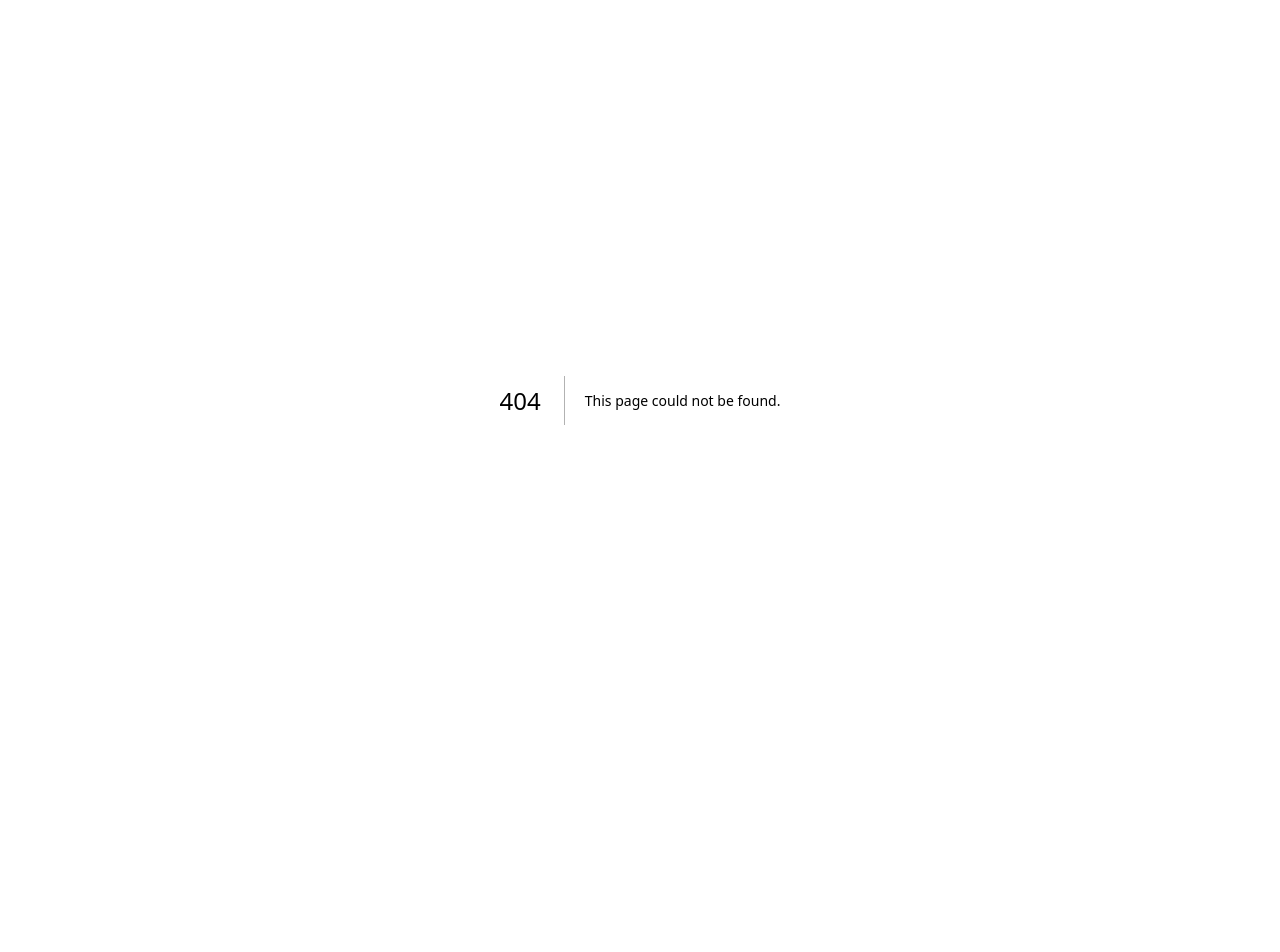
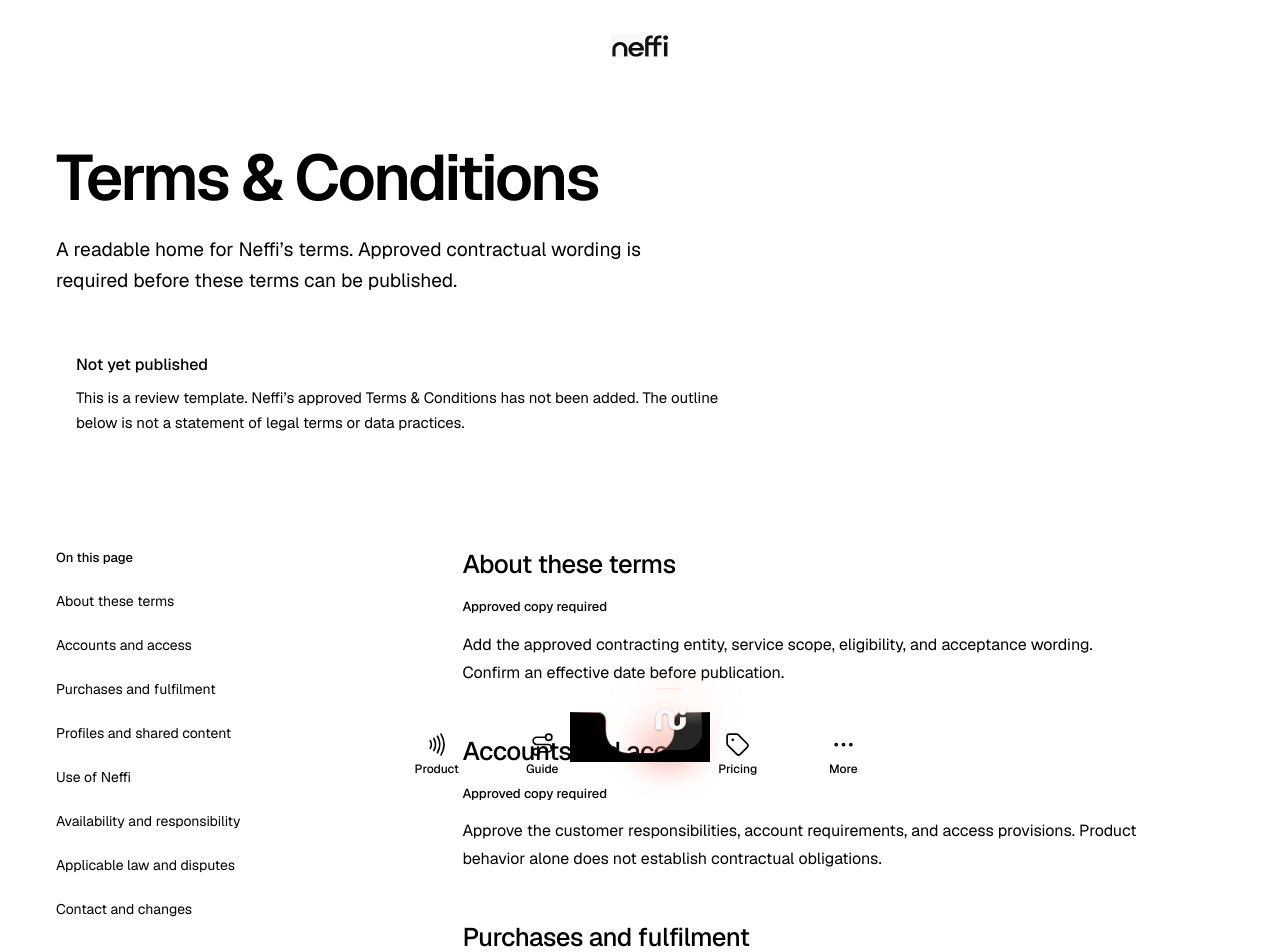
Before and after one commit to iyawnnn/neffi, a Next.js app: page /terms in a window 1280 px wide. Before the commit this address had no page. Shown: the top 952 px of the page. Before the commit the page ends 800 px from the top, so only its background shows below. Built offline with nearby package versions, Linux system fonts and the light colour scheme.

Commit message:
feat(marketing): add legal review layouts and wire page links

```diff
--- /dev/null
+++ b/src/app/(marketing)/legal-page.tsx
@@ -0,0 +1,48 @@
+import Link from "next/link";
+import { MarketingPageHeader } from "./marketing-page";
+import "./legal.css";
+
+export type LegalSection = { id: string; title: string; requiredCopy: string };
+
+export function LegalPage({ title, introduction, sections }: {
+  title: string; introduction: string; sections: LegalSection[];
+}) {
+  return (
+    <main className="mp-page legal-page">
+      <MarketingPageHeader />
+      <header className="mp-section legal-header">
+        <div className="mp-container">
+          <h1 className="mp-title">{title}</h1>
+          <p className="mp-lead">{introduction}</p>
+          <div className="legal-status" role="note">
+            <h2>Not yet published</h2>
+            <p>This is a review template. Neffi’s approved {title} has not been added. The outline below is not a statement of legal terms or data practices.</p>
+          </div>
+        </div>
+      </header>
+
+      <div className="mp-section legal-body">
+        <div className="mp-container legal-columns">
+          <nav aria-label={`${title} contents`} className="legal-contents">
+            <p>On this page</p>
+            <ul>{sections.map(({ id, title: sectionTitle }) => <li key={id}><a href={`#${id}`}>{sectionTitle}</a></li>)}</ul>
+          </nav>
+          <div className="legal-reading">
+            {sections.map(({ id, title: sectionTitle, requiredCopy }) => (
+              <section id={id} key={id} aria-labelledby={`${id}-heading`}>
+                <h2 id={`${id}-heading`}>{sectionTitle}</h2>
+                <p className="legal-pending">Approved copy required</p>
+                <p>{requiredCopy}</p>
+              </section>
+            ))}
+            <aside className="legal-help">
+              <h2>Need help with Neffi?</h2>
+              <p>For help with a card or account, use the existing support page.</p>
+              <Link href="/support" className="mp-text-link">Contact support <span aria-hidden>→</span></Link>
+            </aside>
+          </div>
+        </div>
+      </div>
+    </main>
+  );
+}
--- /dev/null
+++ b/src/app/(marketing)/legal.css
@@ -0,0 +1,23 @@
+.legal-header { padding-top: clamp(2.5rem, 6vw, 5rem); padding-bottom: 2.5rem; }
+.legal-header .mp-title { max-width: 18ch; font-size: clamp(2.5rem, 5vw, 4rem); }
+.legal-header .mp-lead { max-width: 40rem; }
+.legal-status { max-width: 44rem; margin-top: 2rem; padding: 1.5rem 0 1.5rem 1.25rem; border-left: 1px solid var(--brand); }
+.legal-status h2 { font-size: 1rem; font-weight: 500; }
+.legal-status p { margin-top: 0.5rem; color: var(--fg-secondary); font-size: 0.9375rem; line-height: 1.7; }
+.legal-body { padding-top: 1rem; }
+.legal-columns { display: grid; gap: 3rem; border-top: 1px solid var(--border-strong); padding-top: 2rem; }
+.legal-contents { align-self: start; }
+.legal-contents > p { margin-bottom: 0.75rem; font-size: 0.8125rem; font-weight: 500; }
+.legal-contents ul { display: grid; grid-template-columns: repeat(2, minmax(0, 1fr)); column-gap: 1rem; }
+.legal-contents a { display: flex; min-height: 2.75rem; align-items: center; padding-block: 0.5rem; color: var(--fg-secondary); font-size: 0.875rem; line-height: 1.5; }
+.legal-reading { width: 100%; max-width: 43rem; min-width: 0; }
+.legal-reading > section + section { margin-top: 3rem; }
+.legal-reading h2 { font-size: clamp(1.375rem, 2vw, 1.75rem); font-weight: 500; line-height: 1.25; letter-spacing: -0.02em; }
+.legal-reading p { margin-top: 0.75rem; color: var(--fg-secondary); font-size: 1rem; line-height: 1.75; }
+.legal-reading .legal-pending { margin-top: 1rem; color: var(--action-text); font-size: 0.8125rem; font-weight: 500; }
+.legal-help { margin-top: 3.5rem; padding-top: 2rem; border-top: 1px solid var(--border-strong); }
+@media (min-width: 900px) {
+  .legal-columns { grid-template-columns: minmax(0, 0.75fr) minmax(0, 1.75fr); gap: 5rem; }
+  .legal-contents { position: sticky; top: 2rem; }
+  .legal-contents ul { grid-template-columns: minmax(0, 1fr); }
+}
--- a/src/app/(marketing)/marketing-footer.tsx
+++ b/src/app/(marketing)/marketing-footer.tsx
@@ -11,7 +11,7 @@
   {
     title: "Explore",
     id: "footer-explore",
-    items: [{ label: "Home", href: "/" }, { label: "Product" }, { label: "Guide" }, { label: "Pricing" }],
+    items: [{ label: "Home", href: "/" }, { label: "Product", href: "/product" }, { label: "Guide", href: "/guide" }, { label: "Pricing", href: "/pricing" }],
   },
   {
     title: "Neffi",
@@ -19,7 +19,7 @@
     items: [
       { label: "Activate your card", href: "/activate" },
       { label: "Sign in", href: "/sign-in" },
-      { label: "Help" },
+      { label: "Help", href: "/help" },
       { label: "Support", href: "/support" },
     ],
   },
@@ -83,9 +83,9 @@
         </div>
 
         <div className="marketing-footer-legal">
-          <span className="marketing-footer-link marketing-footer-legal-link marketing-footer-terms">Terms &amp; Conditions</span>
+          <Link href="/terms" className="marketing-footer-link marketing-footer-legal-link marketing-footer-terms">Terms &amp; Conditions</Link>
           <p className="marketing-footer-copyright">© 2026 Neffi. All rights reserved.</p>
-          <span className="marketing-footer-link marketing-footer-legal-link marketing-footer-privacy">Privacy Policy</span>
+          <Link href="/privacy" className="marketing-footer-link marketing-footer-legal-link marketing-footer-privacy">Privacy Policy</Link>
         </div>
 
         <div aria-hidden className="marketing-footer-monument">
--- /dev/null
+++ b/src/app/(marketing)/privacy/page.tsx
@@ -0,0 +1,23 @@
+import type { Metadata } from "next";
+import { LegalPage, type LegalSection } from "../legal-page";
+
+export const metadata: Metadata = {
+  title: "Neffi — Privacy Policy",
+  description: "Privacy Policy publication status and the outline awaiting approved Neffi policy content.",
+  robots: { index: false, follow: true },
+};
+
+const sections: LegalSection[] = [
+  { id: "overview", title: "Overview", requiredCopy: "Add the approved policy scope, responsible entity, and applicable services. Confirm the policy’s effective date before publication." },
+  { id: "information", title: "Information we collect", requiredCopy: "Approve the description of information handled across accounts, public profiles, support, and enquiries. Technical implementation notes are not a substitute for policy wording." },
+  { id: "use", title: "How information is used", requiredCopy: "Add approved purposes and the applicable grounds for processing. Do not infer legal bases from the existence of a product feature." },
+  { id: "sharing", title: "Sharing and service providers", requiredCopy: "Confirm the approved disclosures about service providers, recipients, and any international processing arrangements." },
+  { id: "retention", title: "Retention and security", requiredCopy: "Approve retention periods or criteria, deletion practices, and the security description. No retention schedule or security guarantee is published here." },
+  { id: "choices", title: "Your choices and rights", requiredCopy: "Confirm which rights apply, how requests are made, and how Neffi responds. Add the approved process without promising unsupported account or data operations." },
+  { id: "contact", title: "Privacy contact", requiredCopy: "Provide an approved privacy contact and any required business details. No privacy email or legal entity has been invented for this template." },
+  { id: "changes", title: "Changes to this policy", requiredCopy: "Add the approved approach to policy changes, notice, and version dates." },
+];
+
+export default function PrivacyPage() {
+  return <LegalPage title="Privacy Policy" introduction="A clear place for Neffi’s privacy information. The policy is awaiting approved content before publication." sections={sections} />;
+}
--- /dev/null
+++ b/src/app/(marketing)/terms/page.tsx
@@ -0,0 +1,23 @@
+import type { Metadata } from "next";
+import { LegalPage, type LegalSection } from "../legal-page";
+
+export const metadata: Metadata = {
+  title: "Neffi — Terms & Conditions",
+  description: "Terms & Conditions publication status and the outline awaiting approved Neffi terms.",
+  robots: { index: false, follow: true },
+};
+
+const sections: LegalSection[] = [
+  { id: "scope", title: "About these terms", requiredCopy: "Add the approved contracting entity, service scope, eligibility, and acceptance wording. Confirm an effective date before publication." },
+  { id: "accounts", title: "Accounts and access", requiredCopy: "Approve the customer responsibilities, account requirements, and access provisions. Product behavior alone does not establish contractual obligations." },
+  { id: "purchases", title: "Purchases and fulfilment", requiredCopy: "Add approved ordering, payment, delivery, cancellation, refund, and replacement terms. No prices, warranties, delivery promises, or refund rights are created by this outline." },
+  { id: "profiles", title: "Profiles and shared content", requiredCopy: "Approve content responsibilities, permissions, and any licence wording for customer profiles and uploaded material." },
+  { id: "use", title: "Use of Neffi", requiredCopy: "Add the approved acceptable-use rules and any provisions for suspension or ending access." },
+  { id: "availability", title: "Availability and responsibility", requiredCopy: "Provide reviewed service availability, limitation, and responsibility clauses. Do not infer a lifetime service commitment from the card’s permanent-link design." },
+  { id: "law", title: "Applicable law and disputes", requiredCopy: "Add only reviewed wording about applicable law, jurisdiction, and dispute handling. None is established by this template." },
+  { id: "contact", title: "Contact and changes", requiredCopy: "Confirm the legal contact, required business details, and the approved process for updating these terms." },
+];
+
+export default function TermsPage() {
+  return <LegalPage title="Terms & Conditions" introduction="A readable home for Neffi’s terms. Approved contractual wording is required before these terms can be published." sections={sections} />;
+}
```
Also changed, not shown: 1 other file (tests, documents, lock files or other folders).
